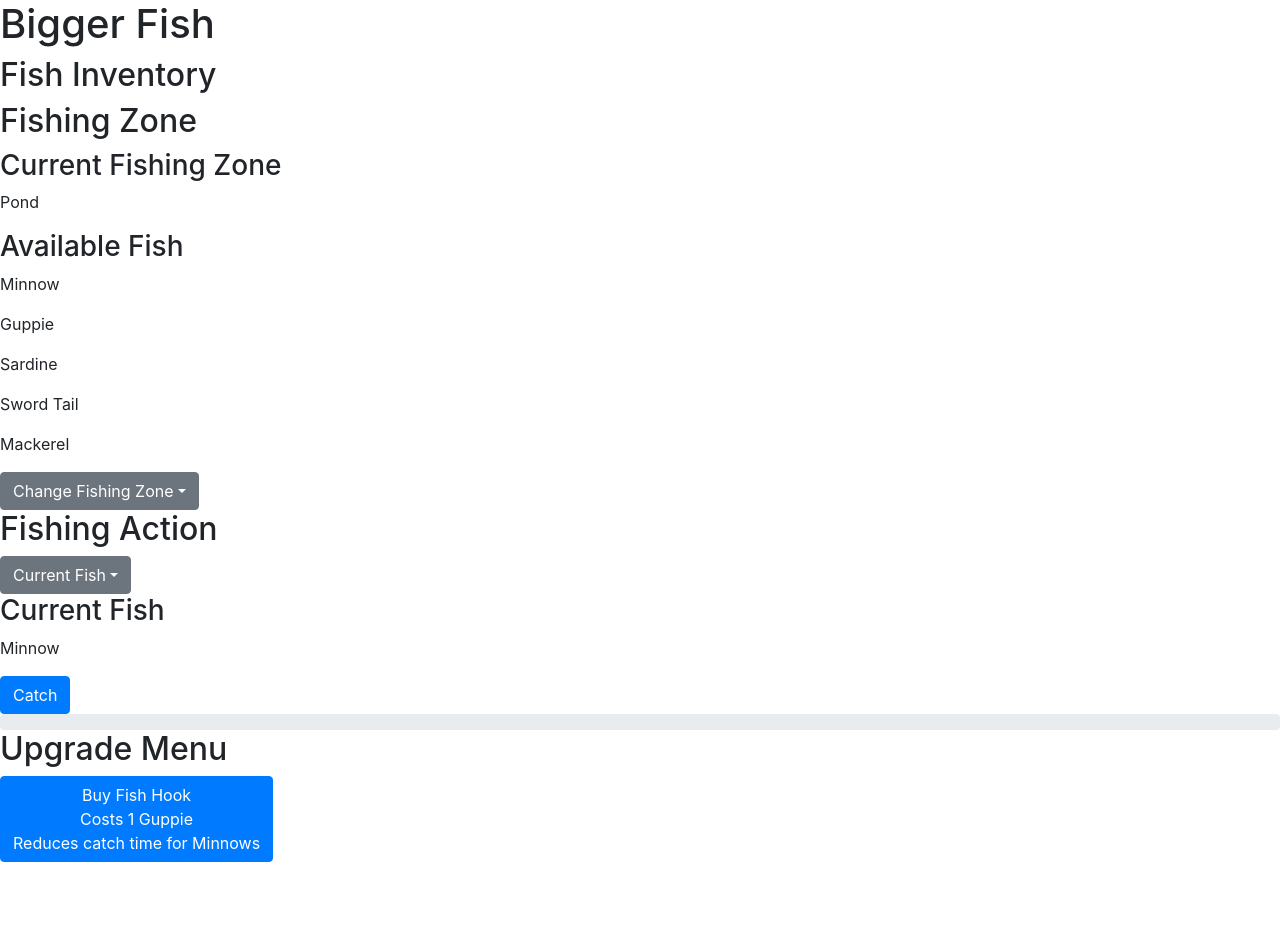
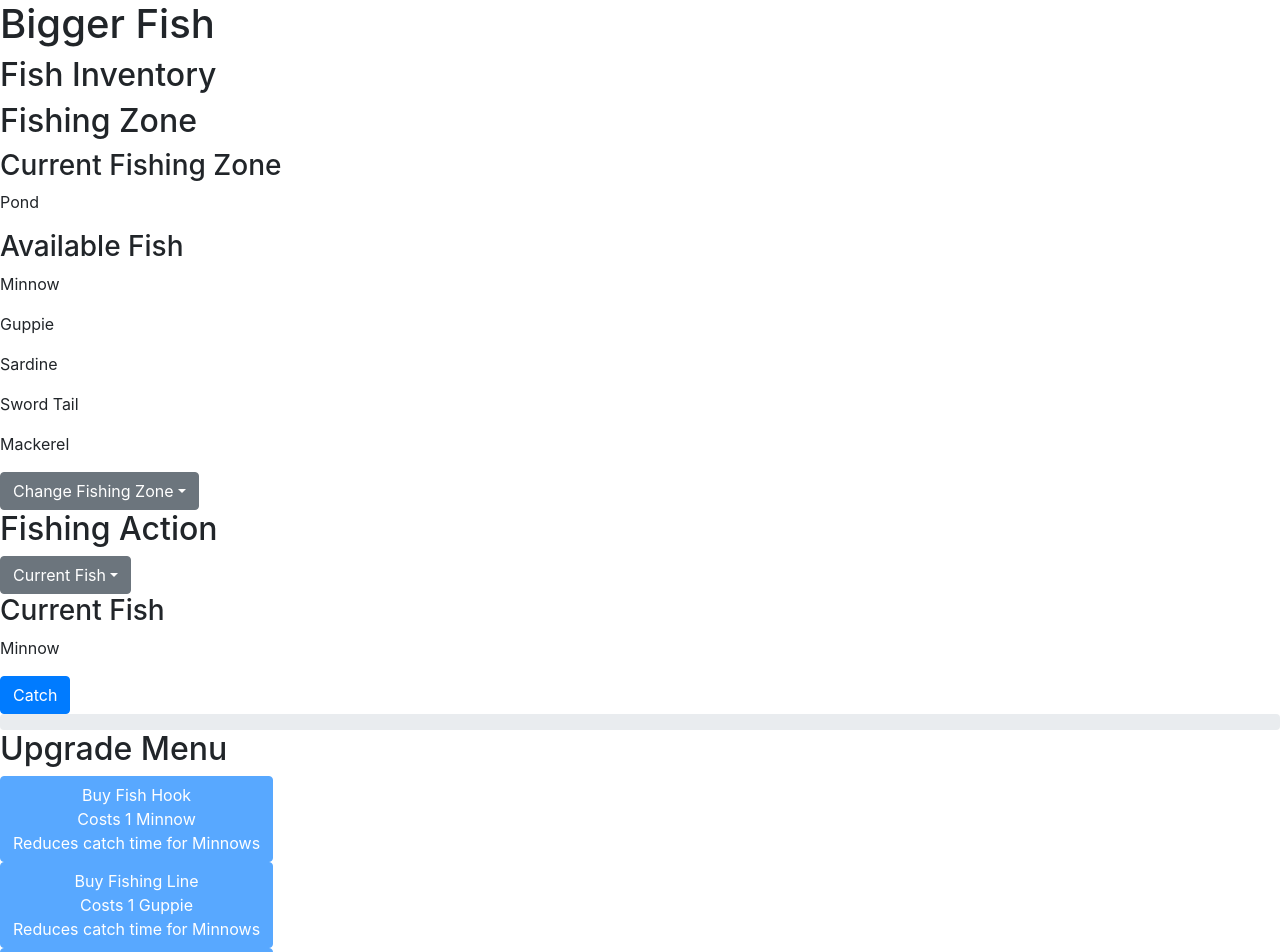
Before and after one commit to tjsg1992/bigger-fish, an Angular app: page / in a window 1280 px wide. Shown: the top 952 px of the page. Before the commit the page ends 862 px from the top, so only its background shows below. Built offline with nearby package versions, Linux system fonts and the light colour scheme.

Commit message:
Add more button functionality

```diff
--- a/src/app/fishing-action/fishing-action.component.html
+++ b/src/app/fishing-action/fishing-action.component.html
@@ -10,7 +10,7 @@
     <p>{{player.activeFish}}</p>
 </div>
 <div>
-    <button class='btn btn-primary' id='catchFishButton' (click)=catchActiveFish()>Catch</button>
+    <button class='btn btn-primary' id='catchFishButton' (click)=catchActiveFish() [disabled]="catchInProgress">Catch</button>
     <div class='progress'>
         <div class='progress-bar' role='progressbar'></div>
     </div>
--- a/src/app/fishing-action/fishing-action.component.ts
+++ b/src/app/fishing-action/fishing-action.component.ts
@@ -1,6 +1,7 @@
 import { Component, OnInit } from '@angular/core';
 import { Player } from '../player';
 import { World } from '../world';
+import { State } from '../state';
 import * as $ from 'jquery';
 
 @Component({
@@ -11,8 +12,9 @@ import * as $ from 'jquery';
 export class FishingActionComponent implements OnInit {
 
   public catchTracker: CatchTracker = new CatchTracker(this);
+  public catchInProgress: boolean = false;
 
-  constructor(public player: Player, public world: World) { }
+  constructor(public player: Player, public world: World, public state: State) { }
 
   ngOnInit(): void {
   }
@@ -22,15 +24,17 @@ export class FishingActionComponent implements OnInit {
   }
 
   public catchActiveFish(): void {
-    if (this.player.canCatchActiveFish()) {
-      this.player.purchaseActiveFish();
+    if (this.player.canCatch(this.player.activeFish)) {
+      this.state.facilitatePurchase(this.player.activeFish);
       this.catchTracker.start(this.world.getFish(this.player.activeFish).difficulty);
+      this.catchInProgress = true;
     }
 
   }
 
   public resolveCatch(): void {
-    this.player.resolveCatch();
+    this.state.facilitateCatch();
+    this.catchInProgress = false;
   }
 
 }
--- a/src/app/player.ts
+++ b/src/app/player.ts
@@ -66,10 +66,6 @@ export class Player {
         })
     }
 
-    public purchaseActiveFish(): void {
-        this.purchase(this.activeFish);
-    }
-
     private addToInventory(fishType: string): void {
         if (!this.fishInventory.get(fishType)) {
             this.fishInventory.set(fishType, 0);
--- a/src/app/state.ts
+++ b/src/app/state.ts
@@ -2,6 +2,7 @@ import { Injectable } from '@angular/core';
 import { World } from './world'
 import { Player} from './player'
 import { Upgrade } from './upgrade'
+import { Fish, Price } from './fish';
 
 @Injectable({
     providedIn: 'root'
@@ -12,15 +13,38 @@ export class State {
     }
 
     public enactUpgrade(upgrade: Upgrade) {
-        if (this.player.canAfford([upgrade.price])) {
-            this.player.pay([upgrade.price]);
-        } else {
+        if (!this.player.canAfford([upgrade.price])) {
             return;
         }
+
+        this.facilitatePayment([upgrade.price]);
 
         if (upgrade.action.type == "ReduceDifficulty") {
             let fishType = upgrade.action.modifier;
             this.world.getFish(fishType).difficulty -= upgrade.action.power;
         }
+
+        upgrade.purchased = true;
+    }
+
+    public facilitatePurchase(fishType: string) {
+        this.player.purchase(fishType);
+        this.updateUpgrades();
+    }
+
+    public facilitatePayment(prices: Array<Price>) {
+        this.player.pay(prices);
+        this.updateUpgrades();
+    }
+
+    public facilitateCatch() {
+        this.player.resolveCatch();
+        this.updateUpgrades();
+    }
+
+    public updateUpgrades() {
+        this.world.upgrades.forEach(upgrade => {
+            upgrade.affordable = this.player.canAfford([upgrade.price]);
+        })
     }
 }
--- a/src/app/upgrade-menu/upgrade-menu.component.html
+++ b/src/app/upgrade-menu/upgrade-menu.component.html
@@ -1,4 +1,4 @@
 <h2>Upgrade Menu</h2>
 <div *ngFor='let upgrade of world.upgrades'>
-    <button *ngIf='upgrade.hidden == false' class='btn btn-primary' (click)=buyUpgrade(upgrade)>{{upgrade.name}}<br/>Costs {{upgrade.price.costAmount}} {{upgrade.price.costType}}<br/>{{upgrade.description}}</button>
+    <button *ngIf='upgrade.available == true && upgrade.purchased == false' class='btn btn-primary' (click)=buyUpgrade(upgrade) [disabled]="!upgrade.affordable">{{upgrade.name}}<br/>Costs {{upgrade.price.costAmount}} {{upgrade.price.costType}}<br/>{{upgrade.description}}</button>
 </div>
--- a/src/app/upgrade-menu/upgrade-menu.component.ts
+++ b/src/app/upgrade-menu/upgrade-menu.component.ts
@@ -2,6 +2,7 @@ import { Component, OnInit } from '@angular/core';
 import { State } from '../state';
 import { Upgrade } from '../upgrade';
 import { World } from '../world';
+import { Player } from '../player';
 
 @Component({
   selector: 'app-upgrade-menu',
@@ -10,10 +11,14 @@ import { World } from '../world';
 })
 export class UpgradeMenuComponent implements OnInit {
 
-  constructor(public state: State, public world: World) { }
+  constructor(public state: State, public world: World, public player: Player) { }
 
   public buyUpgrade(upgrade: Upgrade) {
     this.state.enactUpgrade(upgrade);
+  }
+
+  public canAfford(upgrade: Upgrade): boolean {
+    return this.player.canAfford([upgrade.price]);
   }
 
   ngOnInit(): void {
--- a/src/app/upgrade.ts
+++ b/src/app/upgrade.ts
@@ -1,7 +1,9 @@
 import { Price } from './fish'
 
 export class Upgrade {
-    public hidden: boolean = true;
+    public purchased: boolean = true;
+    public available: boolean = false;
+    public affordable: boolean = false;
     constructor(public name: string, public description: string, public price: Price, public action: UpgradeAction) {
 
     }
--- a/src/app/world.ts
+++ b/src/app/world.ts
@@ -108,13 +108,13 @@ let fishingZones: Array<FishingZone> = [
 ]
 
 let upgrades: Array<Upgrade> = [
-    {"name":"Buy Fish Hook", "description":"Reduces catch time for Minnows", "price":{"costType":"Guppie", "costAmount":1}, "hidden":false, "action":{
+    {"name":"Buy Fish Hook", "description":"Reduces catch time for Minnows", "price":{"costType":"Minnow", "costAmount":1}, "purchased":false, "available":true, "affordable":false, "action":{
         "type":"ReduceDifficulty", "modifier":"Minnow", "power":2
     }},
-    {"name":"Buy Fishing Line", "description":"Reduces catch time for Minnows", "price":{"costType":"Guppie", "costAmount":1}, "hidden":true, "action":{
+    {"name":"Buy Fishing Line", "description":"Reduces catch time for Minnows", "price":{"costType":"Guppie", "costAmount":1}, "purchased":false,"available":true, "affordable":false, "action":{
         "type":"ReduceDifficulty", "modifier":"Minnow", "power":2
     }},
-    {"name":"Buy Sinker", "description":"Reduces catch time for Minnows", "price":{"costType":"Guppie", "costAmount":1}, "hidden":true, "action":{
+    {"name":"Buy Sinker", "description":"Reduces catch time for Minnows", "price":{"costType":"Guppie", "costAmount":1}, "purchased":false,"available":true, "affordable":false, "action":{
         "type":"ReduceDifficulty", "modifier":"Minnow", "power":2
     }}
 ]
```
